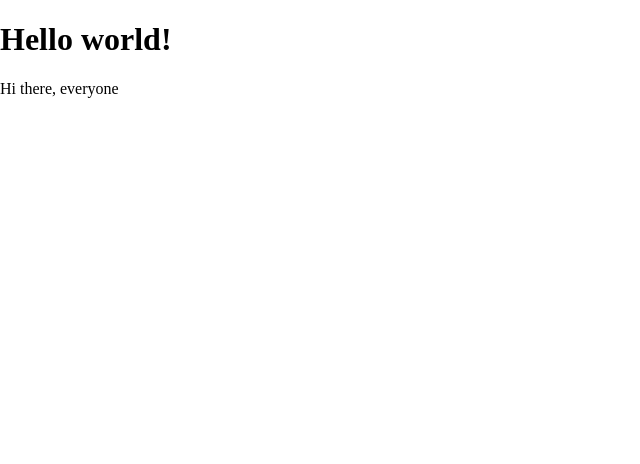
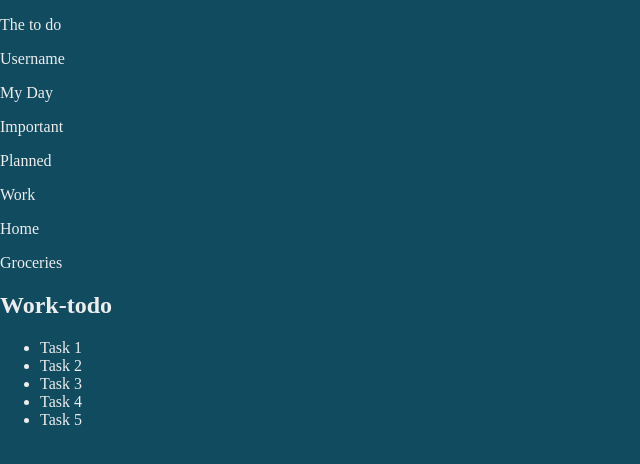
Before and after one commit to Gamborg0101/todo, a website built with webpack: page src/template.html in a window 1280 px wide. Shown: the whole page, without its empty margins (0-640 px from the left). Built offline with nearby package versions, Linux system fonts and the light colour scheme.

Commit message:
Markup for the initial app is done. CSS is next

```diff
--- /dev/null
+++ b/src/createProject.js
@@ -0,0 +1,41 @@
+export class Project {
+  constructor({ title, description, dueDate, priority, notes, checklist }) {
+    this.title = title;
+    this.description = description;
+    this.dueDate = dueDate;
+    this.priority = priority;
+    this.notes = notes;
+    this.checklist = checklist;
+  }
+
+  getTitle() {
+    return this.title;
+  }
+  getDescription() {
+    return this.description;
+  }
+
+  getDueDate() {
+    return this.dueDate;
+  }
+
+  getPriority() {
+    return this.priority;
+  }
+
+  getNotes() {
+    return this.notes;
+  }
+
+  getCheckList() {
+    return this.checklist;
+  }
+
+  addItemToCheckList(item) {
+    return this.checklist.push(item);
+  }
+
+  removeCheckList(item) {
+    return (this.checklist = this.checklist.filter((index) => index !== item));
+  }
+}
--- a/src/index.js
+++ b/src/index.js
@@ -1,40 +1,7 @@
 import "./style.css";
+import { Project } from "./createProject";
 
-class Task {
-  constructor({ title, description, dueDate, priority, notes, checklist }) {
-    this.title = title;
-    this.description = description;
-    this.dueDate = dueDate;
-    this.priority = priority;
-    this.notes = notes;
-    this.checklist = checklist;
-  }
-
-  getTitle() {
-    return this.title;
-  }
-  getDescription() {
-    return this.description;
-  }
-
-  getDueDate() {
-    return this.dueDate;
-  }
-
-  getPriority() {
-    return this.priority;
-  }
-
-  getNotes() {
-    return this.notes;
-  }
-
-  getCheckList() {
-    return this.checklist;
-  }
-}
-
-const task1 = new Task({
+const task1 = new Project({
   title: "Grocery",
   description: "Buy milk and eggs",
   dueDate: "2025-05-11",
@@ -43,18 +10,5 @@ const task1 = new Task({
   checklist: ["Milk", "Eggs"],
 });
 
-console.log(task1.getCheckList());
-
-/*
-Look at material from TOP, and make a to-do list of functionality.
-
-
-
-Delete items
-
-Add new tasks
-
-
-
-
-*/
+task1.removeCheckList("Eggs");
+console.log(task1.getDescription());
--- a/src/style.css
+++ b/src/style.css
@@ -1,4 +1,15 @@
 body {
   margin: 0;
   padding: 0;
+  background-color: var(--background-color);
+  color: var(--textColor)
 }
+
+:root {
+  --background-color: #114b5f;
+  --light-background-color: #f3e9d2;
+  --accent1: #1a936f;
+  --accent2: #88d498;
+  --accent3: #c6dabf;
+  --textColor: #ededed;
+}
--- a/src/template.html
+++ b/src/template.html
@@ -7,7 +7,47 @@
     <title>To-do list</title>
   </head>
   <body>
-    <h1>Hello world!</h1>
-    <p>Hi there, everyone</p>
+    <div id="section-container">
+      <div id="left-section">
+        <div id="app-name">
+          <p>The to do</p>
+        </div>
+        <div>Username</div>
+        <div id="tasks-list-1">
+          <div id="my-day">
+            <p>My Day</p>
+          </div>
+          <div id="important">
+            <p>Important</p>
+          </div>
+          <div id="planned">
+            <p>Planned</p>
+          </div>
+        </div>
+      </div>
+      <div id="tasks-list-2">
+        <div>
+          <p>Work</p>
+        </div>
+        <div>
+          <p>Home</p>
+        </div>
+        <div>
+          <p>Groceries</p>
+        </div>
+      </div>
+      <div id="right-section">
+        <div id="dynamic-container">
+          <h2 id="test-header">Work-todo</h2>
+          <ul id="list-items">
+            <li>Task 1</li>
+            <li>Task 2</li>
+            <li>Task 3</li>
+            <li>Task 4</li>
+            <li>Task 5</li>
+          </ul>
+        </div>
+      </div>
+    </div>
   </body>
 </html>
```
Also changed, not shown: notes.md (+4 -0 lines), assets/colors.png (added), assets/inspiration.png (added), src/createList.js (added).
